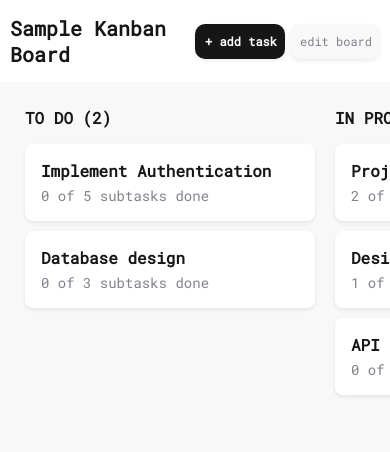
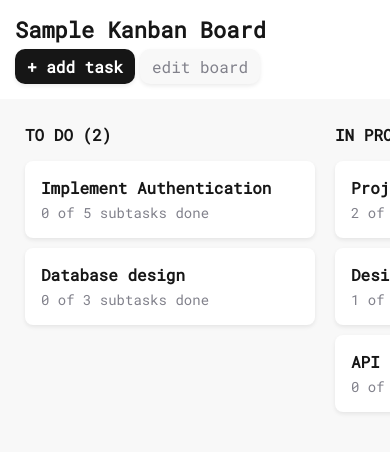
Before and after one commit to aniamarkh/kanban-board, a Vue app: page / in a window 390 px wide. Shown: the top 452 px of the page. Built offline with nearby package versions, Linux system fonts and the light colour scheme.

Commit message:
fix: header for mobile

```diff
--- a/src/components/board/BoardHeader.vue
+++ b/src/components/board/BoardHeader.vue
@@ -64,19 +64,17 @@ const modalsStore = useModalsStore();
 
 @media (max-width: 700px) {
   .board__title {
-    font-size: 20px;
+    font-size: 22px;
   }
 
   .header {
-    padding: 15px 10px;
+    padding: 15px 15px;
+    @include flex-column;
+    align-items: flex-start;
+    gap: 5px;
 
     &__buttons {
       gap: 5px;
-
-      .button__wrapper {
-        font-size: 12px;
-        width: 90px;
-      }
     }
   }
 }
```
